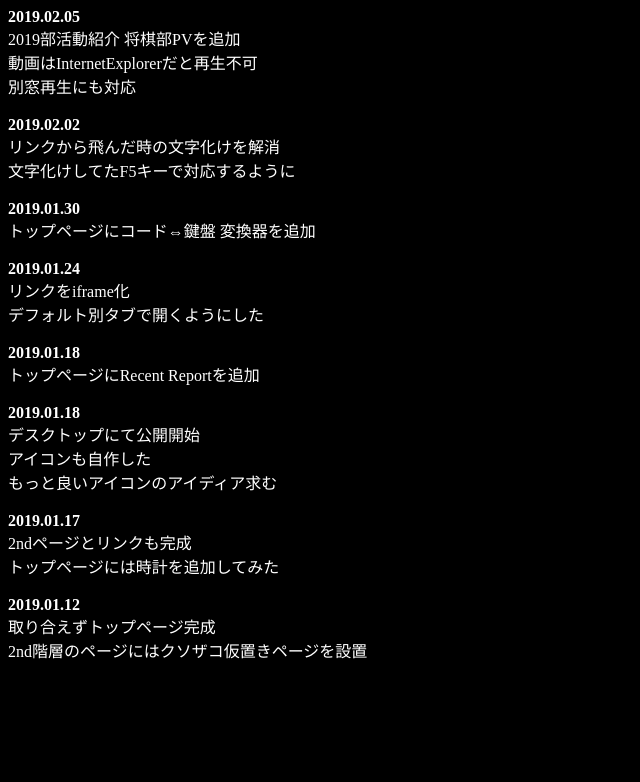
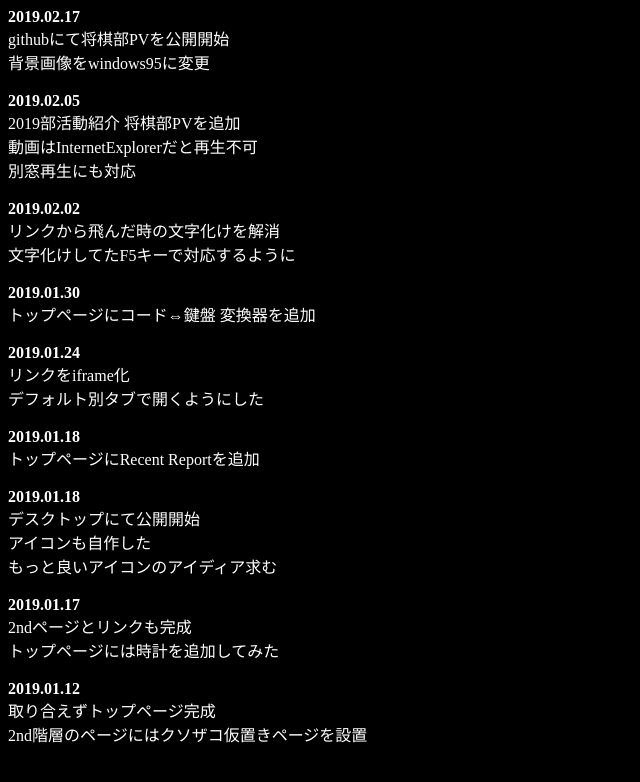
Before and after one commit to Little-Finger-1/Top, a plain HTML site: page Document/Report for iframe.html in a window 1280 px wide. Shown: the whole page, without its empty margins (0-640 px from the left). Drawn offline with Linux system fonts and the light colour scheme.

Commit message:
Update Report for iframe.html

```diff
--- a/Document/Report for iframe.html
+++ b/Document/Report for iframe.html
@@ -11,34 +11,46 @@
 
 <font size="3"color="white">
 
+<b>2019.02.17</b><br>
+githubにて将棋部PVを公開開始<br>
+背景画像をwindows95に変更<br>
+<br>
+
 <b>2019.02.05</b><br>
 2019部活動紹介 将棋部PVを追加<br>
 動画はInternetExplorerだと再生不可<br>
 別窓再生にも対応<br>
 <br>
+
 <b>2019.02.02</b><br>
 リンクから飛んだ時の文字化けを解消<br>
 文字化けしてたF5キーで対応するように<br>
 <br>
+
 <b>2019.01.30</b><br>
 トップページにコード⇔鍵盤 変換器を追加<br>
 <br>
+
 <b>2019.01.24</b><br>
 リンクをiframe化<br>
 デフォルト別タブで開くようにした<br>
 <br>
+
 <b>2019.01.18</b><br>
 トップページにRecent Reportを追加<br>
 <br>
+
 <b>2019.01.18</b><br>
 デスクトップにて公開開始<br>
 アイコンも自作した<br>
 もっと良いアイコンのアイディア求む<br>
 <br>
+
 <b>2019.01.17</b><br>
 2ndページとリンクも完成<br>
 トップページには時計を追加してみた<br>
 <br>
+
 <b>2019.01.12</b><br>
 取り合えずトップページ完成<br>
 2nd階層のページにはクソザコ仮置きページを設置<br>
```
